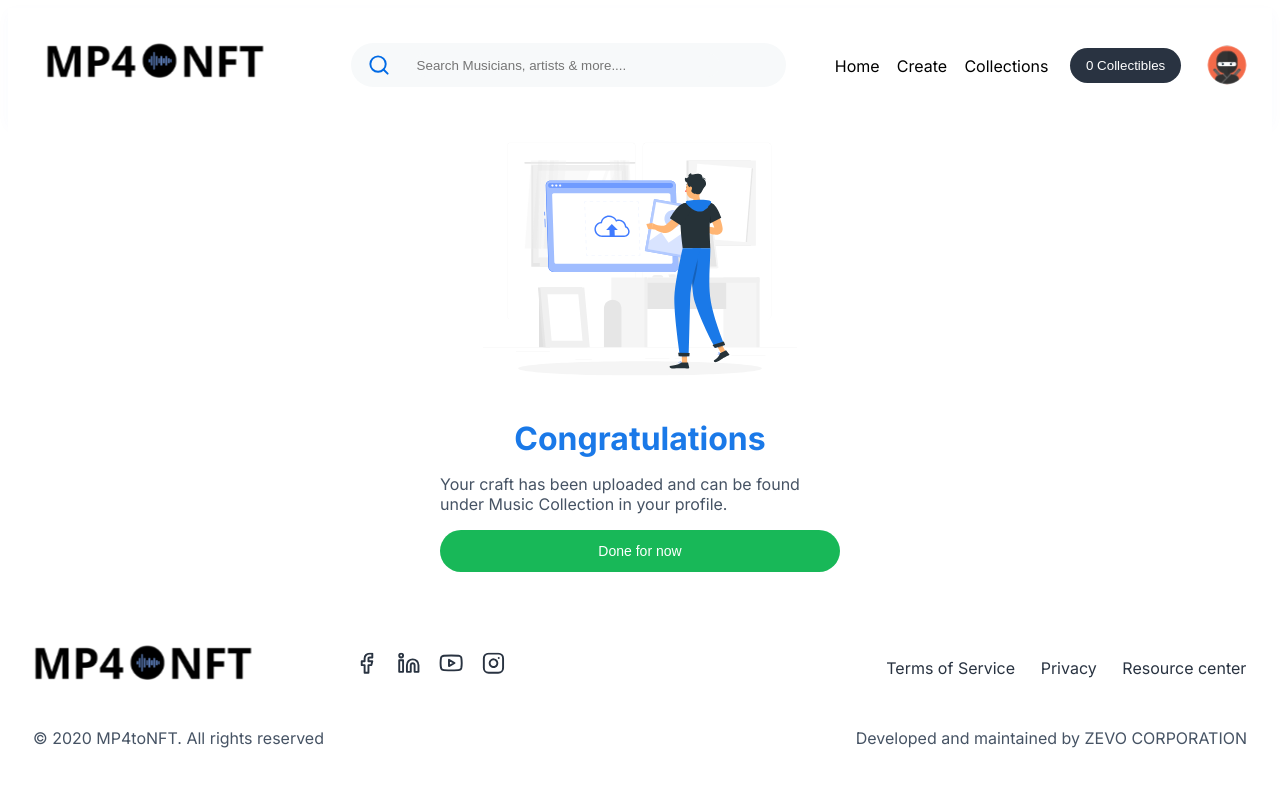
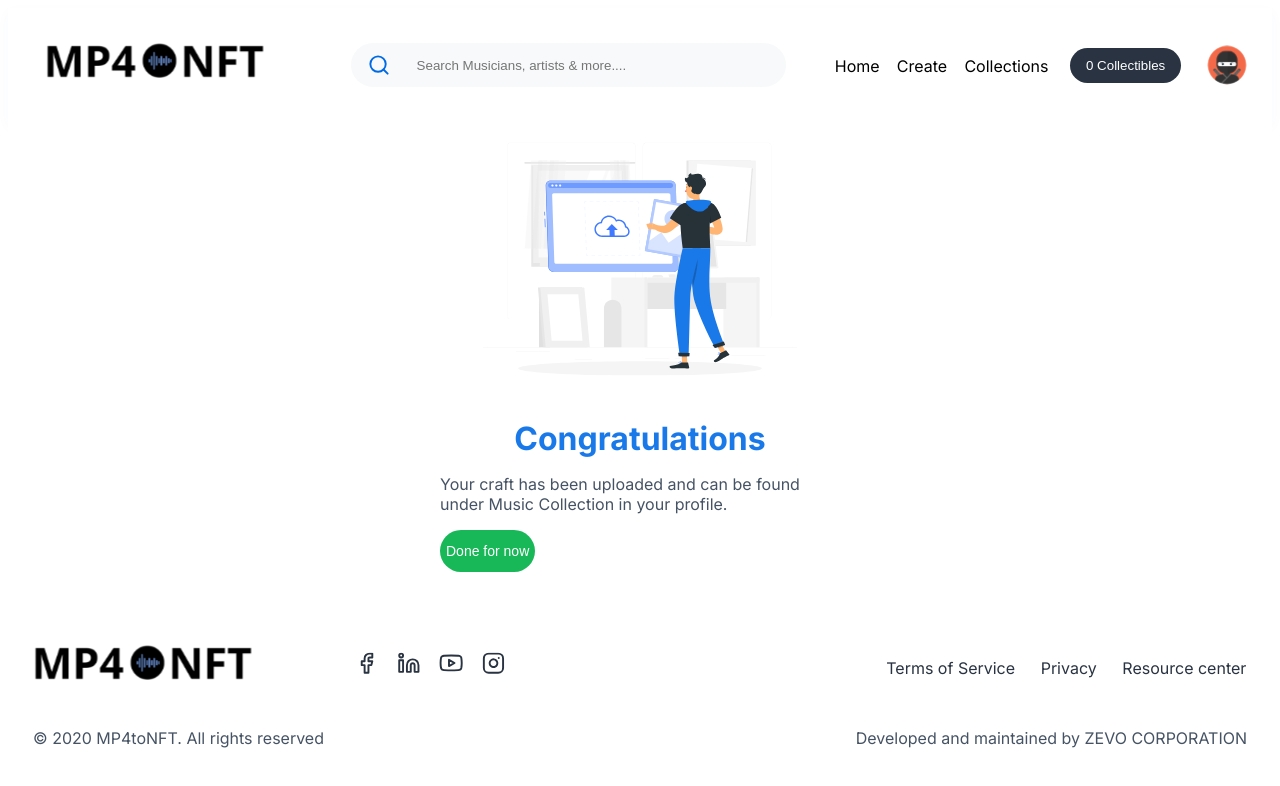
Before and after one commit to shriharini10/design, a Next.js app: page /overlay/Success in a window 1280 px wide. Shown: the top 786 px of the page. Built offline with nearby package versions, Linux system fonts and the light colour scheme.

Commit message:
fix: updates path for success overlay

```diff
--- a/app/overlay/Success/Success.css
+++ b/app/overlay/Success/Success.css
@@ -26,7 +26,7 @@
     width: 400px;
 }
 
-.success > button {
+.done_button {
     display: grid;
     justify-content: center;
     background-color: #18B858;
--- a/app/overlay/Success/page.tsx
+++ b/app/overlay/Success/page.tsx
@@ -1,6 +1,7 @@
 'use client'
 import React from 'react';
 import './Success.css';
+import Link from 'next/link';
 
 export default function Success () {
     return (
@@ -11,7 +12,7 @@ export default function Success () {
 
             <p>Your craft has been uploaded and can be found under Music Collection in your profile.</p>
 
-            <button>Done for now</button>
+            <Link href='/pages/Create'><button className='done_button'>Done for now</button></Link>
         </div>
 
     );
```
